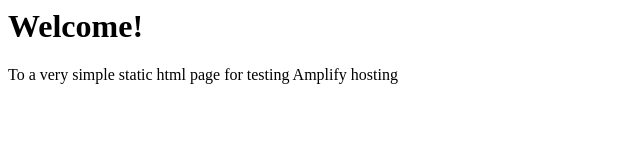
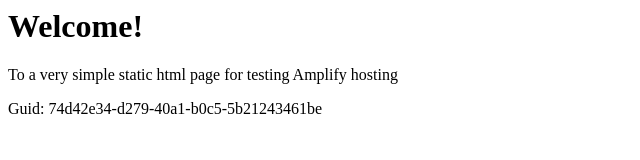
Before and after one commit to aws-aemilia-bom/Github-PR-Commit-Integration-Test-DoNotTouch-v1-prod-ap-south-1, a website: page src/index.html in a window 1280 px wide. Shown: the whole page, without its empty margins (0-640 px from the left). Drawn offline with Linux system fonts and the light colour scheme.

Commit message:
commit from integ tests

```diff
--- a/src/index.html
+++ b/src/index.html
@@ -1,3 +1,5 @@
+
+
 <html lang="en">
 
 <head>
@@ -10,6 +12,6 @@
 <body>
     <h1>Welcome!</h1>
     <p>To a very simple static html page for testing Amplify hosting</p>
-</body>
+    <p>Guid: 74d42e34-d279-40a1-b0c5-5b21243461be</p></body>
 
 </html>
```
